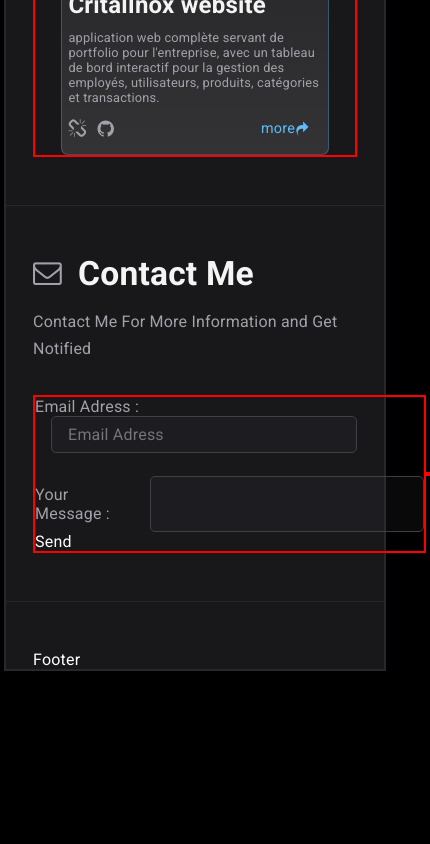
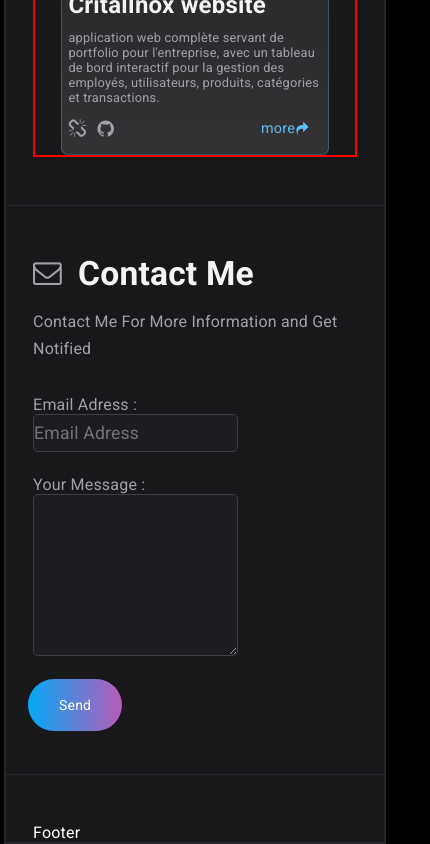
Before and after one commit to Youssefassad0/My_Own_portfolio, a React (Vite) app in the folder my-app/: page / in a window 390 px wide. Shown: the part 2715-3559 px from the top of the page, 430 px wide, since content can reach past the window. Before the commit the page ends 3386 px from the top, so only its background shows below. Built offline with nearby package versions, Linux system fonts and the light colour scheme.

Commit message:
post forms

```diff
--- a/my-app/src/components/contact/Contact.jsx
+++ b/my-app/src/components/contact/Contact.jsx
@@ -11,25 +11,25 @@ function Contact() {
         Contact Me For More Information and Get Notified
       </p>
       <div className="flex">
-        <form className="border">
-          <div>
+        <form>
+          <div className="flex" >
             <label htmlFor="email">Email Adress :</label>
             <input
               type="email"
               id="email"
               name="email"
+
               placeholder="Email Adress"
             />
           </div>
-
           <div  className="flex" style={{ marginTop: "23px" }}  >
             <label htmlFor="message">
               Your Message :
             </label>
-            <textarea name="message" id="message"></textarea>
+            <textarea name="message" id="message" required ></textarea>
           </div>
 
-          <button>Send</button>
+          <button className="submit" >Send</button>
         </form>
 
         <div className="animation border"></div>
--- a/my-app/src/components/contact/contact.css
+++ b/my-app/src/components/contact/contact.css
@@ -12,15 +12,13 @@ section.contact-us p.sub-title {
   color: var(--subtitle);
   margin-bottom: 2rem;
   line-height: 1.66rem;
-
 }
 
-section.contact-us label{
+section.contact-us label {
   color: var(--subtitle);
-
 }
-section.contact-us #email,  section.contact-us #message
-{
+section.contact-us #email,
+section.contact-us #message {
   all: unset;
   background: rgba(63, 63, 70, 0.15);
   border: 1px solid rgb(63, 63, 70);
@@ -28,8 +26,95 @@ section.contact-us #email,  section.contact-us #message
   padding: 0.5rem 1rem;
   margin-left: 1rem;
   border-radius: 5px;
+  font-size: 1.1rem;
+  transition: 0.3s;
 }
-section.contact-us #email:focus,  section.contact-us #message:focus{
+section.contact-us #email:focus,
+section.contact-us #message:focus {
   border: 1px solid rgb(45, 212, 191);
+}
+section.contact-us #email:hover,
+section.contact-us #message:hover {
+  border: 1px solid rgb(45, 212, 191);
+}
+section.contact-us #message {
+  min-height: 9rem;
+  resize: vertical;
+}
 
+/* Send Button */
+section.contact-us button.submit {
+  text-decoration: none;
+  margin-top: 1.8rem;
+  position: relative;
+  border: none;
+  font-size: 14px;
+  font-family: inherit;
+  cursor: pointer;
+  color: #fff;
+  width: 6em;
+  height: 3em;
+  line-height: 2em;
+  text-align: center;
+  background: linear-gradient(90deg, #03a9f4, #f441a5, #ffeb3b, #03a9f4);
+  background-size: 300%;
+  border-radius: 30px;
+  z-index: 1;
 }
+
+section.contact-us button.submit:hover {
+  animation: ani 8s linear infinite;
+  border: none;
+}
+
+@keyframes ani {
+  0% {
+    background-position: 0%;
+  }
+
+  100% {
+    background-position: 400%;
+  }
+}
+
+section.contact-us button.submit:before {
+  content: "";
+  position: absolute;
+  top: -5px;
+  left: -5px;
+  right: -5px;
+  bottom: -5px;
+  z-index: -1;
+  background: linear-gradient(90deg, #03a9f4, #f441a5, #ffeb3b, #03a9f4);
+  background-size: 400%;
+  border-radius: 35px;
+  transition: 1s;
+}
+
+section.contact-us button.submit:hover::before {
+  filter: blur(20px);
+}
+
+section.contact-us button.submit:active {
+  background: linear-gradient(32deg, #03a9f4, #f441a5, #ffeb3b, #03a9f4);
+}
+@media (max-width: 600px) {
+  section.contact-us form {
+    display: flex;
+    flex-direction: column;
+  }
+  section.contact-us .animation {
+    display: none;
+  }
+  section.contact-us form div.flex {
+    flex-direction: column;
+    align-items: start;
+    width: 100%;
+  }
+  section.contact-us #email,
+  section.contact-us #message {
+    width: 100%;
+    margin-left: 0;
+    padding: 0.5rem 0 ;
+  }
+}
```
Lines whose indentation alone changed are shown as unchanged.
